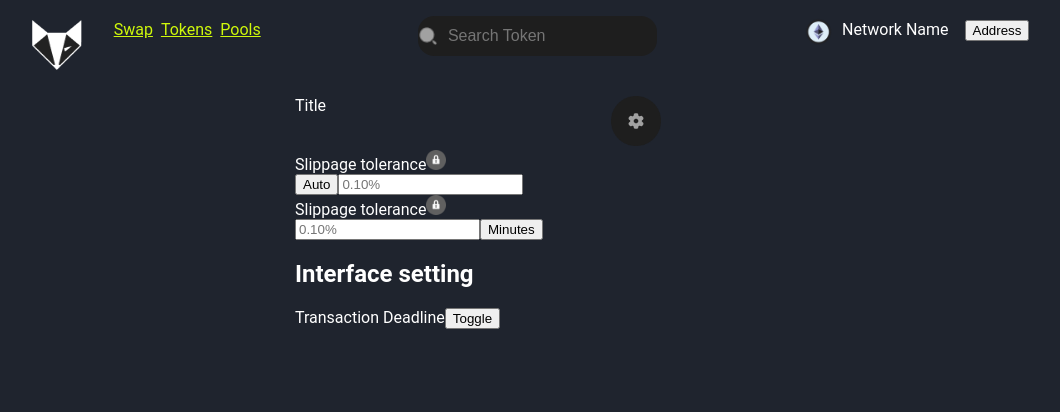
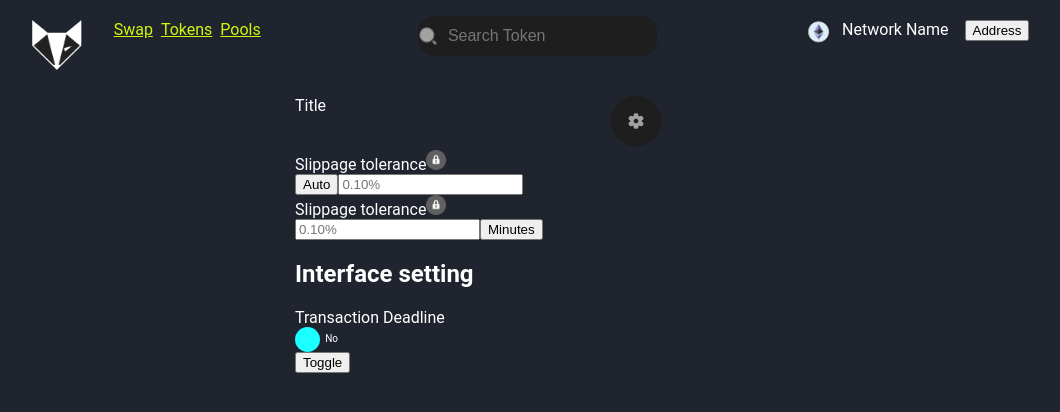
Before and after one commit to mistertandon/web3-project-020-uniswap-clone, a Next.js app: page / in a window 1280 px wide. Both pictures are taken after a click on the picture 665 px from the left and 121 px from the top of the page. Shown: the top 412 px of the page, without its empty margins (29-1089 px from the left). Built offline with nearby package versions, Linux system fonts and the light colour scheme.

Commit message:
feat: Implement checkbox based toggle button

```diff
--- a/Components/SearchToken/SearchToken.jsx
+++ b/Components/SearchToken/SearchToken.jsx
@@ -30,8 +30,8 @@ const SearchToken = ({ tokens, tokenData, dispatch }) => {
   ];
   return (
     <section className="grid grid-flow-row grid-cols-12 col-span-full">
-      <div className="col-start-4 col-end-8">Select a token</div>
-      <div className="col-start-8 col-end-10">
+      <div className="col-start-4 col-end-8 pl-2 justify-self-start">Select a token</div>
+      <div className="col-start-8 col-end-10 pr-2 justify-self-end">
         <Image
           src={images.close}
           alt="image"
@@ -41,7 +41,7 @@ const SearchToken = ({ tokens, tokenData, dispatch }) => {
           onClick={() => dispatch(TOGGLE_SWAP_COMPONENT)}
         />
       </div>
-      <div className="col-start-4 col-end-10">
+      <div className="flex flex-row items-center justify-start col-start-4 col-end-10 pl-2 gap-x-2">
         <Image
           src={images.search}
           alt="search"
@@ -52,6 +52,7 @@ const SearchToken = ({ tokens, tokenData, dispatch }) => {
         <input
           type="text"
           placeholder="Search name or pass Token address"
+          className="bg-transparent border-none outline-none color-white"
         />
       </div>
       <div className="grid grid-cols-12 col-start-4 col-end-10 gap-2 col-span-full">
--- a/Components/Toggle/Toggle.jsx
+++ b/Components/Toggle/Toggle.jsx
@@ -1,5 +1,62 @@
-const Toggle = () => {
-  return <section>Hello from Toggle</section>;
+import { useState, useRef, useId } from "react";
+const Toggle = ({
+  parentWidth,
+  parentHeight,
+  toggleBtnBgColor = "#00B8B8",
+}) => {
+  const toggleBtnSelector = useId();
+  const [checkboxCheckedStatus, setCheckboxCheckedStatus] = useState(false);
+
+  const checkboxCheckedRef = useRef(false);
+
+  const checkboxClickHandler = () => {
+    const elem = document.getElementById(`${toggleBtnSelector}`);
+    setCheckboxCheckedStatus(checkboxCheckedRef.current.checked);
+
+    if (checkboxCheckedRef.current.checked) {
+      elem.setAttribute(
+        "style",
+        `transform:translateX(100%); background-color: ${toggleBtnBgColor}`
+      );
+    } else {
+      elem.setAttribute(
+        "style",
+        `transform:translateX(0%); background-color: ${toggleBtnBgColor};`
+      );
+    }
+  };
+
+  return (
+    <section
+      className="relative"
+      style={{
+        maxWidth: `${parentWidth}px`,
+        width: `${parentWidth}px`,
+        height: `${parentHeight}px`,
+      }}
+    >
+      <div className="absolute top-0 left-0 z-10 flex items-center w-full h-full justify-evenly text-mini">
+        <div>Yes</div>
+        <div>No</div>
+      </div>
+      <div
+        className="absolute top-0 left-0 z-20 w-1/2 h-full rounded-full bg-[#FF6633] transition duration-500 ease-out"
+        style={{
+          maxWidth: `${parentWidth / 2}px`,
+          width: `${parentWidth / 2}px`,
+          height: `${parentHeight}px`,
+          backgroundColor: `${toggleBtnBgColor}`,
+        }}
+        id={`${toggleBtnSelector}`}
+      ></div>
+      <input
+        className="absolute top-0 left-0 z-30 w-full h-full p-0 m-0 bg-transparent border-0 opacity-0 outline-0"
+        type="checkbox"
+        ref={checkboxCheckedRef}
+        onClick={() => checkboxClickHandler()}
+      />
+    </section>
+  );
 };
 
 export default Toggle;
--- a/Components/Token/Token.jsx
+++ b/Components/Token/Token.jsx
@@ -1,6 +1,6 @@
 import Image from "next/image";
 import images from "./../../assets";
-import { TOGGLE_SWAP_COMPONENT } from "./../index";
+import { TOGGLE_SWAP_COMPONENT, Toggle } from "./../index";
 
 const Token = ({ dispatch }) => {
   return (
@@ -52,6 +52,11 @@ const Token = ({ dispatch }) => {
       <h2 className="col-start-4 col-end-9">Interface setting</h2>
       <div className="col-start-4 col-end-9">
         Transaction Deadline
+        <Toggle
+          parentWidth={50}
+          parentHeight={25}
+          toggleBtnBgColor="#1AFFFF"
+        />
         <button>Toggle</button>
       </div>
     </section>
--- a/tailwind.config.js
+++ b/tailwind.config.js
@@ -29,6 +29,19 @@ module.exports = {
         secondary: "#8f9094",
       },
       fontSize: {
+        mini: [
+          "10px",
+          {
+            lineHeight: "1rem",
+          },
+        ],
+        mini_bold: [
+          "0.5rem",
+          {
+            lineHeight: "1rem",
+            fontWeight: 700,
+          },
+        ],
         xs_bold: [
           "0.75rem",
           {
```
